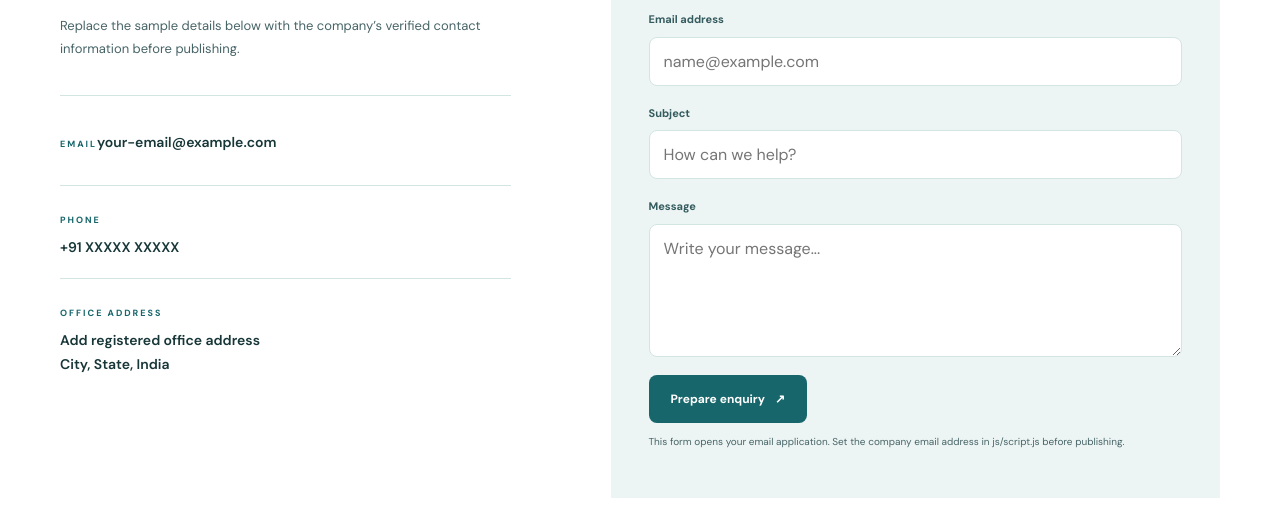
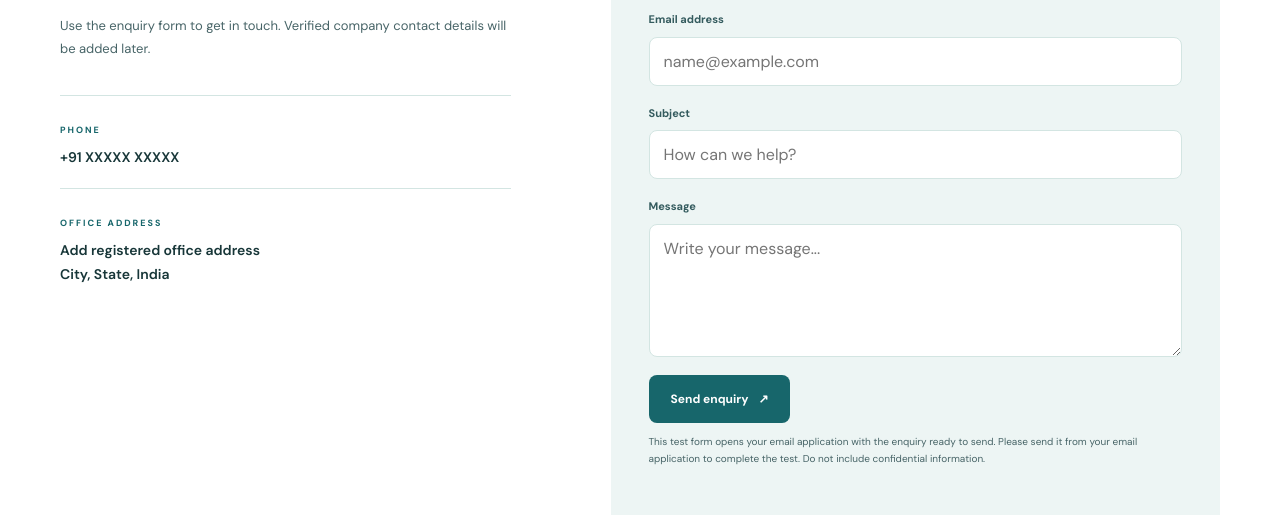
Before and after one commit to rnvjn2126/jaliyanships, a plain HTML site: page contact.html in a window 1280 px wide. Shown: the part 805-1322 px from the top of the page. Drawn offline with Linux system fonts and the light colour scheme.

Commit message:
Configure temporary enquiry test recipient without displaying it as company contact

```diff
--- a/contact.html
+++ b/contact.html
@@ -29,10 +29,7 @@
             <div>
                 <p class="eyebrow">CONTACT DETAILS</p>
                 <h2>We’d be glad<br>to hear from <em>you.</em></h2>
-                <p class="muted">Replace the sample details below with the company’s verified contact information before
-                    publishing.</p>
-                <div class="contact-detail"><span>EMAIL</span><a
-                        href="mailto:your-email@example.com">your-email@example.com</a></div>
+                <p class="muted">Use the enquiry form to get in touch. Verified company contact details will be added later.</p>
                 <div class="contact-detail"><span>PHONE</span>
                     <p>+91 XXXXX XXXXX</p>
                 </div>
@@ -40,16 +37,15 @@
                     <p>Add registered office address<br>City, State, India</p>
                 </div>
             </div>
-            <form class="contact-form" id="contactForm">
+            <form class="contact-form" id="contactForm" method="post">
                 <p class="eyebrow">SEND AN ENQUIRY</p><label>Your name<input name="name" required
                         placeholder="Enter your name"></label><label>Email address<input name="email" type="email"
                         required placeholder="name@example.com"></label><label>Subject<input name="subject"
                         placeholder="How can we help?"></label><label>Message<textarea name="message" rows="5" required
                         placeholder="Write your message..."></textarea></label><button class="button button-primary"
-                    type="submit">Prepare enquiry <span>↗</span></button>
-                <p class="form-note">This form opens your email application. Set the company email address in
-                    js/script.js before publishing.</p>
-                <p class="form-feedback" aria-live="polite"></p>
+                    type="submit">Send enquiry <span>↗</span></button>
+                <p class="form-note">This test form opens your email application with the enquiry ready to send. Please send it from your email application to complete the test. Do not include confidential information.</p>
+                <p class="form-feedback" role="status" aria-live="polite"></p>
             </form>
         </section>
     </main>
--- a/js/script.js
+++ b/js/script.js
@@ -25,8 +25,9 @@ document.querySelectorAll('[data-year]').forEach((element) => {
   element.textContent = new Date().getFullYear();
 });
 
-// Set this to the real company email address before publishing.
-const COMPANY_EMAIL = 'your-email@example.com';
+// Temporary enquiry recipient for testing only; not the company's official email.
+// Public client-side code is visible to visitors. Replace before production.
+const TEST_ENQUIRY_EMAIL = 'lalatina431@gmail.com';
 const contactForm = document.querySelector('#contactForm');
 
 if (contactForm) {
@@ -40,12 +41,7 @@ if (contactForm) {
     const body = `Name: ${name}\nEmail: ${email}\n\n${message}`;
     const feedback = document.querySelector('.form-feedback');
 
-    if (COMPANY_EMAIL === 'your-email@example.com') {
-      feedback.textContent = 'Please configure COMPANY_EMAIL in js/script.js with the company email address.';
-      return;
-    }
-
-    window.location.href = `mailto:${COMPANY_EMAIL}?subject=${encodeURIComponent(subject)}&body=${encodeURIComponent(body)}`;
-    feedback.textContent = 'Your email application should open with the enquiry ready to send.';
+    window.location.href = `mailto:${TEST_ENQUIRY_EMAIL}?subject=${encodeURIComponent(subject)}&body=${encodeURIComponent(body)}`;
+    feedback.textContent = 'Your email application should open with the test enquiry ready to send. Please send it there; delivery is not confirmed by this website.';
   });
 }
```
